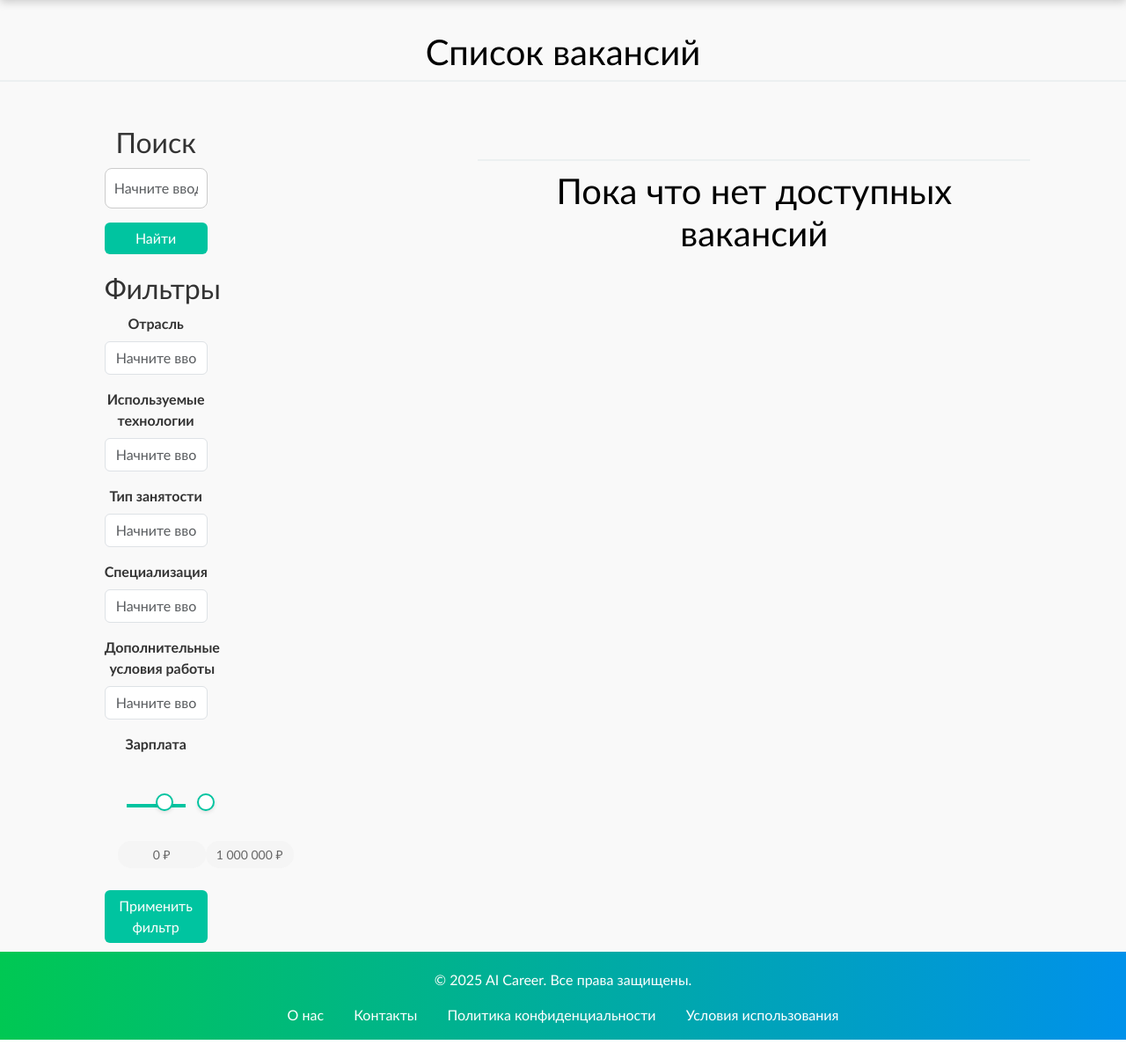
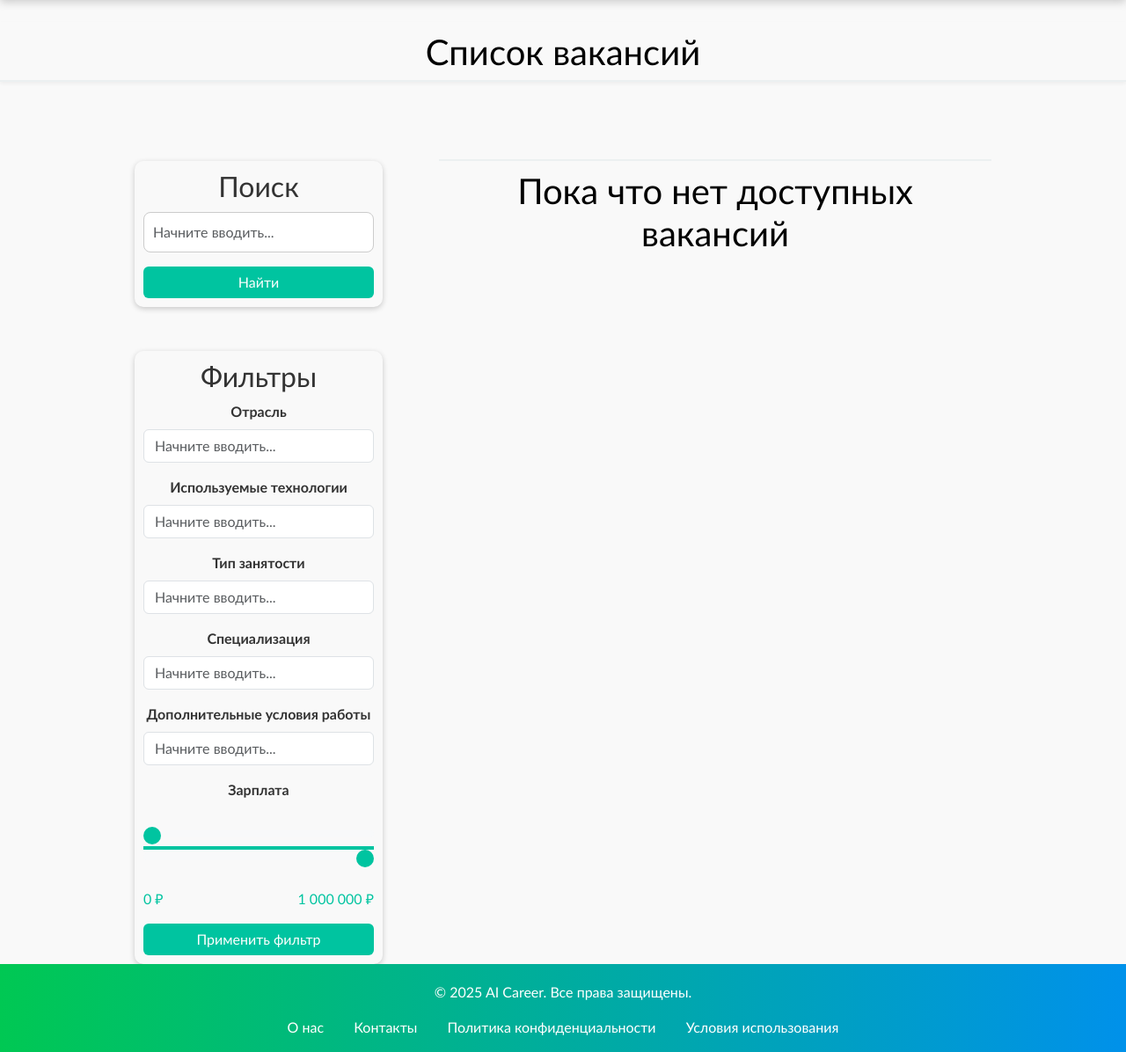
Before and after one commit to skyer12322/FinalProject, a Django app: template RecruitHelper/templates/vacancies/vacancy_list.html in a window 1280 px wide. Shown: the part 57-1253 px from the top of the page at 88% size. Run offline with Django 5.2, Linux system fonts and the light colour scheme; the template is opened without the code that fills it, so the values that code supplies are empty; parts of the project's set-up code (start-up, migrations or seed data) failed here and were passed over.

Commit message:
Edit vacancy_list.html

```diff
--- a/RecruitHelper/templates/vacancies/vacancy_list.html
+++ b/RecruitHelper/templates/vacancies/vacancy_list.html
@@ -8,102 +8,60 @@
     <title>Список вакансий</title>
     <link rel="stylesheet" href="{% static 'css/styles.css' %}">
     <link rel="stylesheet" href="{% static 'css/vacancies/vacancy_card.css' %}">
-    <link rel="stylesheet" href="https://cdn.jsdelivr.net/npm/bootstrap@5.3.0/dist/css/bootstrap.min.css">
+    <link rel="stylesheet" href="{% static 'css/vacancies/vacancies_list.css' %}">
     <link rel="icon" href="{% static 'favicon.ico' %}" type="image/x-icon">
-
+    <link href="https://cdn.jsdelivr.net/npm/bootstrap@5.3.0/dist/css/bootstrap.min.css" rel="stylesheet">
     <style>
-        .salary-range {
-            padding: 0 15px;
-            margin: 25px 0;
-        }
-
-        .dual-range-container {
-            position: relative;
-            height: 50px;
-            margin: 0 10px;
-        }
-
-        .track {
-            position: absolute;
-            width: 100%;
+        .salary-range { padding: 0 15px; }
+        .slider-container { position: relative; margin: 20px 0; }
+        .slider-track {
             height: 4px;
-            background: #e0e0e0;
-            top: 50%;
-            transform: translateY(-50%);
-            border-radius: 2px;
-        }
-
-        .fill {
-            position: absolute;
-            height: 4px;
-            background: #00c4a0;
-            top: 50%;
-            transform: translateY(-50%);
-            z-index: 1;
-        }
-
-        .dual-range {
-            -webkit-appearance: none;
-            -moz-appearance: none;
-            appearance: none;
-            width: 100%;
-            height: 4px;
+            background: #e9ecef;
             position: absolute;
             top: 50%;
             transform: translateY(-50%);
-            background: transparent;
-            pointer-events: none;
+            width: 100%;
+            z-index: 1;
+        }
+        .slider-progress {
+            height: 4px;
+            background: #00c4a0;
+            position: absolute;
+            top: 50%;
+            transform: translateY(-50%);
             z-index: 2;
         }
-
-        .dual-range::-webkit-slider-thumb {
+        .form-range {
+            position: relative;
+            width: 100%;
+            height: 20px;
+            z-index: 3;
+            background: transparent;
+            -webkit-appearance: none;
+        }
+        .form-range::-webkit-slider-thumb {
             -webkit-appearance: none;
             width: 20px;
             height: 20px;
-            background: #fff;
-            border: 2px solid #00c4a0;
+            background: #00c4a0;
             border-radius: 50%;
             cursor: pointer;
-            pointer-events: auto;
-            margin-top: -8px;
-            box-shadow: 0 2px 4px rgba(0,0,0,0.1);
-            transition: transform 0.2s;
+            position: relative;
         }
-
-        .dual-range::-moz-range-thumb {
+        .form-range::-moz-range-thumb {
             width: 20px;
             height: 20px;
-            background: #fff;
-            border: 2px solid #00c4a0;
+            background: #00c4a0;
             border-radius: 50%;
             cursor: pointer;
-            box-shadow: 0 2px 4px rgba(0,0,0,0.1);
+            position: relative;
         }
-
         .slider-values {
             display: flex;
             justify-content: space-between;
-            margin-top: 15px;
-            font-size: 14px;
-            color: #666;
-        }
-
-        .slider-value {
-            background: #f5f5f5;
-            padding: 5px 12px;
-            border-radius: 15px;
-            min-width: 100px;
-            text-align: center;
+            margin-top: 10px;
+            color: #00c4a0;
             font-weight: 500;
-        }
-
-        @media (max-width: 768px) {
-            .filters {
-                margin-bottom: 30px;
-            }
-            .vacancies-title h1 {
-                font-size: 1.8rem;
-            }
         }
     </style>
 </head>
@@ -119,7 +77,7 @@
             <div class="col-md-4 column filters" style="padding: 10px">
                 <h2>Поиск</h2>
                 <div class="mb-3">
-                    <input type="text" id="searchInput" placeholder="Начните вводить..." class="form-control">
+                    <input type="text" id="searchInput" class="form-control" placeholder="Начните вводить...">
                 </div>
                 <button type="button" onclick="search()" class="filter-button btn btn-primary w-100" style="background-color: #00c4a0; border: none">Найти</button>
             </div>
@@ -152,17 +110,15 @@
                 </div>
                 <div class="mb-3">
                     <label class="form-label"><strong>Зарплата</strong></label>
-                    <div class="salary-range">
-                        <div class="dual-range-container">
-                            <div class="track"></div>
-                            <div class="fill"></div>
-                            <input type="range" class="dual-range" id="minInput" min="0" max="1000000" step="1000" value="0">
-                            <input type="range" class="dual-range" id="maxInput" min="0" max="1000000" step="1000" value="1000000">
+                    <div class="slider-container">
+                        <div class="slider-track"></div>
+                        <div class="slider-progress" id="slider-progress"></div>
+                        <input type="range" class="form-range" id="min_salary_input" min="0" max="1000000" step="1000" value="0">
+                        <input type="range" class="form-range" id="max_salary_input" min="0" max="1000000" step="1000" value="1000000">
                     </div>
                     <div class="slider-values">
-                            <span id="minValue" class="slider-value">0 ₽</span>
-                            <span id="maxValue" class="slider-value">1 000 000 ₽</span>
-                        </div>
+                        <span id="minValue">0 ₽</span>
+                        <span id="maxValue">1 000 000 ₽</span>
                     </div>
                 </div>
                 <button type="button" class="filter-button btn btn-primary w-100" style="background-color: #00c4a0; border: none">Применить фильтр</button>
@@ -202,58 +158,48 @@
     </div>
 
     {% include "../main/footer.html" %}
-
     <script>
-        document.addEventListener('DOMContentLoaded', function() {
-            const minInput = document.getElementById('minInput');
-            const maxInput = document.getElementById('maxInput');
-            const fill = document.querySelector('.fill');
+        const minSlider = document.getElementById('min_salary_input');
+        const maxSlider = document.getElementById('max_salary_input');
+        const progress = document.getElementById('slider-progress');
         const minValue = document.getElementById('minValue');
         const maxValue = document.getElementById('maxValue');
-            let isDragging = false;
 
-            function updateValues() {
-                let min = parseInt(minInput.value);
-                let max = parseInt(maxInput.value);
-
-                if (min > max) {
-                    [min, max] = [max, min];
-                    minInput.value = min;
-                    maxInput.value = max;
+        function updateProgress() {
+            const min = parseInt(minSlider.value);
+            const max = parseInt(maxSlider.value);
+            const minPercent = (min / 1000000) * 100;
+            const maxPercent = (max / 1000000) * 100;
+            progress.style.left = minPercent + '%';
+            progress.style.width = (maxPercent - minPercent) + '%';
         }
 
-                const minPercent = (min / 1000000) * 100;
-                const maxPercent = (max / 1000000) * 100;
-
-                fill.style.left = minPercent + '%';
-                fill.style.width = (maxPercent - minPercent) + '%';
-
-                minValue.textContent = new Intl.NumberFormat('ru-RU').format(min) + ' ₽';
-                maxValue.textContent = new Intl.NumberFormat('ru-RU').format(max) + ' ₽';
+        function formatNumber(value) {
+            return new Intl.NumberFormat('ru-RU').format(value) + ' ₽';
         }
 
-            function handleInput() {
-                if (!isDragging) requestAnimationFrame(updateValues);
+        [minSlider, maxSlider].forEach(slider => {
+            slider.addEventListener('input', () => {
+                let minVal = parseInt(minSlider.value);
+                let maxVal = parseInt(maxSlider.value);
+
+                if (minVal > maxVal) {
+                    if (slider === minSlider) {
+                        minSlider.value = maxVal;
+                        minVal = maxVal;
+                    } else {
+                        maxSlider.value = minVal;
+                        maxVal = minVal;
+                    }
                 }
 
-            minInput.addEventListener('input', handleInput);
-            maxInput.addEventListener('input', handleInput);
-
-            [minInput, maxInput].forEach(input => {
-                input.addEventListener('mousedown', () => isDragging = true);
-                input.addEventListener('mouseup', () => {
-                    isDragging = false;
-                    updateValues();
-                });
-                input.addEventListener('touchstart', () => isDragging = true);
-                input.addEventListener('touchend', () => {
-                    isDragging = false;
-                    updateValues();
+                minValue.textContent = formatNumber(minVal);
+                maxValue.textContent = formatNumber(maxVal);
+                updateProgress();
             });
         });
 
-            updateValues();
-        });
+        updateProgress();
     </script>
     <script src="{% static 'js/vacancies/search.js' %}"></script>
 </body>
```
Lines whose indentation alone changed are shown as unchanged.
